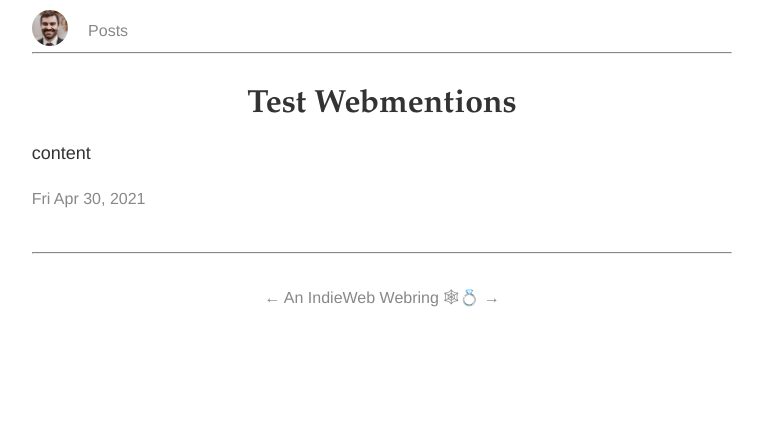
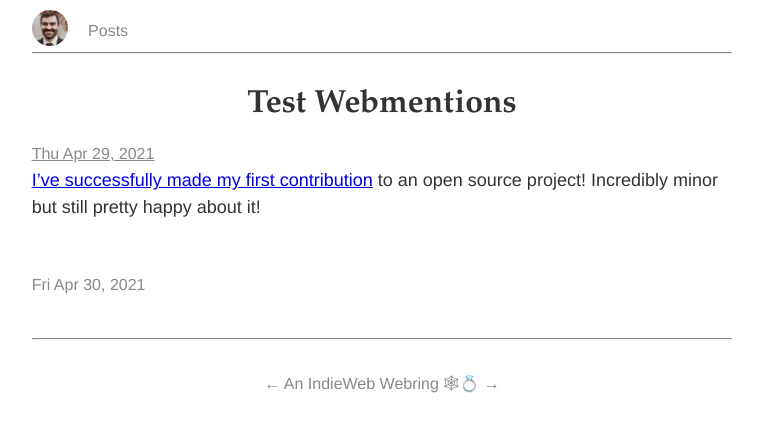
Before and after one commit to rockorager/rockorager.github.com, a Jekyll site: the page built from test-webmentions.md, in a window 1280 px wide. Shown: the top 432 px of the page, without its empty margins (258-1021 px from the left). Built offline with Jekyll 4.4.1, drawn with Linux system fonts in a browser that asks for light colours.

Commit message:
Update test-webmentions.md

```diff
--- a/test-webmentions.md
+++ b/test-webmentions.md
@@ -4,4 +4,16 @@ layout: page
 date: 2021-04-30 08:06:40 -0500
 published: "true"
 ---
-content
+
+
+<article class="h-entry">
+
+                <time class="dt-published" datetime="2021-04-29T11:18:48-05:00">
+                    <a href="/test-webmentions" class="u-url">Thu Apr 29, 2021</a>
+                </time>
+                <a hidden class="h-card p-author" href="https://www.timculverhouse.com"><img src="/assets/img/tim.jpeg" alt="Tim Culverhouse">Tim Culverhouse</a>
+
+<a href="https://timculverhouse.com/test-webmentions" class="u-syndication">
+
+                <section class="e-content"><p>I’ve successfully made my <a href="https://github.com/netlify/netlify-cms/pull/5313">first contribution</a> to an open source project! Incredibly minor but still pretty happy about it!</p>
+</section>
```
